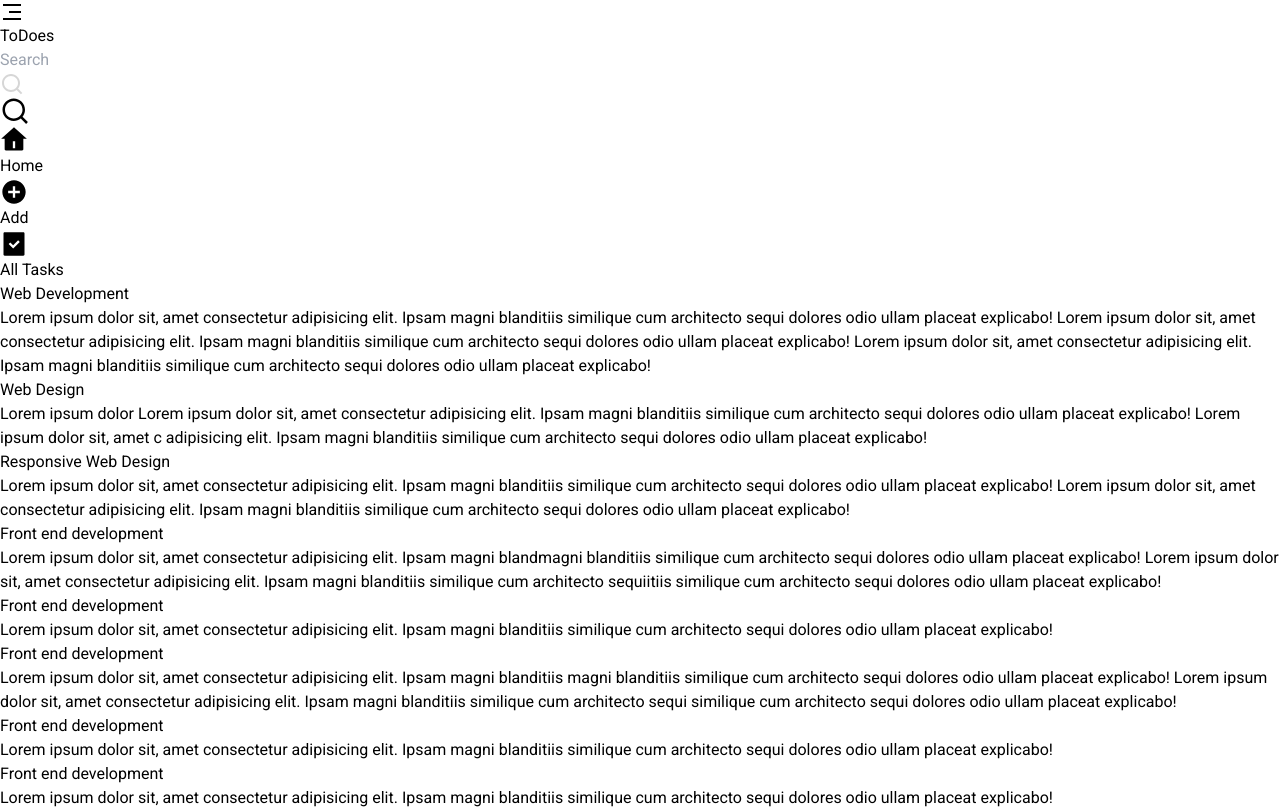
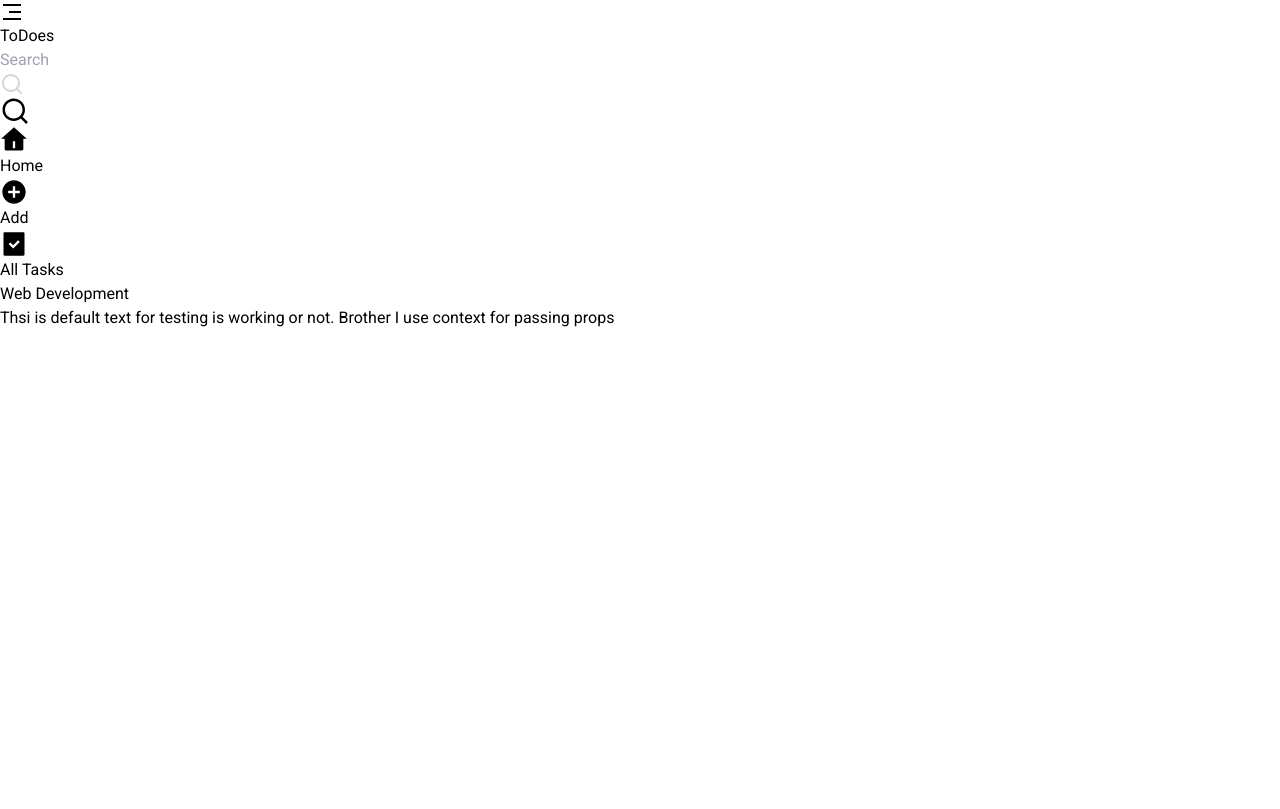
Before and after one commit to prashantkumarpro/ToDoWebApp, a React (Vite) app: page /allTask in a window 1280 px wide. Shown: the top 809 px of the page. Built offline with nearby package versions, Linux system fonts and the light colour scheme.

Commit message:
Add context

```diff
--- a/src/components/CreateTask.jsx
+++ b/src/components/CreateTask.jsx
@@ -1,21 +1,21 @@
-import React, { useState } from 'react';
-import Save from './Buttons/Save';
-import { useParams } from 'react-router-dom';
+import React, { useContext, useState } from 'react';
+// import Save from './Buttons/Save';
+import { toDoesContext } from './context/ToDoesContext';
+
+
+// import { useParams } from 'react-router-dom';
 
 
 export const CreateTask = () => {
 
   const [title, setTitle] = useState('');
   const [note, setNote] = useState('')
-  const [items, setItems] = useState([]);
+  const { tasks, addTask } = useContext(toDoesContext)
 
 
 
-  const myPrams = useParams()
-
-  const handleChange = (event) => {
-    setTitle(event.target.value);
-
+  const handleChange = (e) => {
+    setTitle(e.target.value);
   }
 
   const handleNote = (e) => {
@@ -23,17 +23,27 @@ export const CreateTask = () => {
 
   }
 
-  const handleSave = (obj) => {
-    setItems(prevItems => [...prevItems, obj]); // Append new item to the list
-    setTitle(''); // Clear the title
-    setNote('');  // Clear the note
-  };
+  // const handleSave = (title, note) => {
+  //   setTitle(''); // Clear the title
+  //   setNote('');  // Clear the note
+  //   addTask(title, note)
+  // };
 
   const handleKeyDown = (e) => {
     if (e.key === "Enter") {
     }
   }
 
+  const handleAddBtn = () => {
+    if (title.trim() == 0 || note.trim() == 0) {
+      alert('enter both title and note')
+      return
+    } else {
+      addTask(title, note)
+      setNote('')
+      setTitle('')
+    }
+  }
 
   return (
     <div className='px-6  py-4 w-full h-auto'>
@@ -54,16 +64,18 @@ export const CreateTask = () => {
           className='w-full bg-transparent h-auto outline-none overflow-auto -scroll-ml-56'
           placeholder='Take a notes'>
         </textarea>
-        <Save title={title} note={note} onSave={handleSave} />
-
+        {/* <Save title={title} note={note} onSave={handleSave} /> */}
+        <button
+          className='cursor-pointer py-2 px-4  bg-blue-500'
+          onClick={handleAddBtn} >Add</button>
 
       </div>
       <ul className='mt-4 w-full flex items-start justify-start gap-2 flex-wrap'>
-        {items.map((item, index) => (
+        {tasks.map((item, index) => (
           <li
             key={index}
             className='p-2 w-[220px] h-auto bg-slate-50 my-3 overflow-hidden text-gray-950'>
-            <h3 className='text-2xl font-semibold uppercase border-b-2'>{item.title}</h3>
+            <h3 className='text-sm font-semibold uppercase border-b-2'>{item.title}</h3>
             <p className='my-2'>{item.note} </p>
 
           </li>
--- a/src/components/Home.jsx
+++ b/src/components/Home.jsx
@@ -1,29 +1,32 @@
+import { useContext } from "react"
 import Edit from "./Buttons/Edit"
 import Remove from "./Buttons/Remove"
+import { toDoesContext } from "./context/ToDoesContext"
 
 
 export const Home = () => {
+
+    const { tasks } = useContext(toDoesContext)
+
     return (
         <div className='p-5'>
             <h1 className="text-2xl">Tasks</h1>
-            <div className='w-full max-w-[720px] h-[auto] bg-white shadow-lg p-4 mt-3 rounded-lg' >
-                <div className='w-full h-auto bg-slate-100 flex items-center justify-between p-2 my-3 rounded-md cursor-pointer shadow-inner'>
-                    <h3 className="text-xl">This is first task.</h3>
-                   <div className="flex items-center justify-center gap-5">
-                   <Edit />
-                   <Remove />
-                   </div>
-                </div>
-                <div className='w-full h-auto bg-slate-100 flex items-center justify-between p-2 my-3 rounded-md cursor-pointer shadow-inner'>
-                    <h3 className="text-xl">This is first task.</h3>
-                   <div className="flex items-center justify-center gap-5">
-                   <Edit />
-                   <Remove />
-                   </div>
-                </div>
+            <ul className='w-full max-w-[720px] h-[auto] bg-white shadow-lg p-4 mt-3 rounded-lg' >
+                {tasks.map(task => (
+                    <li
+                        key={task.id}
+                        className='w-full h-auto bg-slate-100 flex items-center justify-between p-2 my-3 rounded-md cursor-pointer shadow-inner'>
+                        <h3 className="text-sm">{task.title}</h3>
+                        <div className="flex items-center justify-center gap-5">
+                            <Edit />
+                            <Remove />
+                        </div>
+                    </li>
+                ))}
 
 
-            </div>
+
+            </ul>
 
         </div>
     )
--- a/src/components/Task.jsx
+++ b/src/components/Task.jsx
@@ -1,41 +1,18 @@
+import { useContext } from "react"
+import { toDoesContext } from "./context/ToDoesContext"
 
 
 export const Task = () => {
 
-    const data = [
-        { title: "Web Development", note: 'Lorem ipsum dolor sit, amet consectetur adipisicing elit. Ipsam magni blanditiis similique cum architecto sequi dolores odio ullam placeat explicabo! Lorem ipsum dolor sit, amet consectetur adipisicing elit. Ipsam magni blanditiis similique cum architecto sequi dolores odio ullam placeat explicabo! Lorem ipsum dolor sit, amet consectetur adipisicing elit. Ipsam magni blanditiis similique cum architecto sequi dolores odio ullam placeat explicabo!' },
-        { title: "Web Design", note: 'Lorem ipsum dolor Lorem ipsum dolor sit, amet consectetur adipisicing elit. Ipsam magni blanditiis similique cum architecto sequi dolores odio ullam placeat explicabo! Lorem ipsum dolor sit, amet c adipisicing elit. Ipsam magni blanditiis similique cum architecto sequi dolores odio ullam placeat explicabo!' },
-        { title: "Responsive Web Design", note: 'Lorem ipsum dolor sit, amet consectetur adipisicing elit. Ipsam magni blanditiis similique cum architecto sequi dolores odio ullam placeat explicabo! Lorem ipsum dolor sit, amet consectetur adipisicing elit. Ipsam magni blanditiis similique cum architecto sequi dolores odio ullam placeat explicabo!' },
-        { title: "Front end development", note: 'Lorem ipsum dolor sit, amet consectetur adipisicing elit. Ipsam magni blandmagni blanditiis similique cum architecto sequi dolores odio ullam placeat explicabo! Lorem ipsum dolor sit, amet consectetur adipisicing elit. Ipsam magni blanditiis similique cum architecto sequiitiis similique cum architecto sequi dolores odio ullam placeat explicabo!' },
-        { title: "Front end development", note: 'Lorem ipsum dolor sit, amet consectetur adipisicing elit. Ipsam magni blanditiis similique cum architecto sequi dolores odio ullam placeat explicabo!' },
-        { title: "Front end development", note: 'Lorem ipsum dolor sit, amet consectetur adipisicing elit. Ipsam magni blanditiis magni blanditiis similique cum architecto sequi dolores odio ullam placeat explicabo! Lorem ipsum dolor sit, amet consectetur adipisicing elit. Ipsam magni blanditiis similique cum architecto sequi similique cum architecto sequi dolores odio ullam placeat explicabo!' },
-        { title: "Front end development", note: 'Lorem ipsum dolor sit, amet consectetur adipisicing elit. Ipsam magni blanditiis similique cum architecto sequi dolores odio ullam placeat explicabo!' },
-        { title: "Front end development", note: 'Lorem ipsum dolor sit, amet consectetur adipisicing elit. Ipsam magni blanditiis similique cum architecto sequi dolores odio ullam placeat explicabo!' },
-        { title: "Front end development", note: 'Lorem ipsum dolor sit, amet consectetur adipisicing elit. Ipsam magni blanditiis similique cum architecto sequi dolores odio ullam placeat explicabo!' },
-        { title: "Front end development", note: 'Lorem ipsum dolor sit, amet consectetur adipisicing elit. Ipsam magni blanditiis magni blanditiis similique cum architecto sequi dolores odio ullam placeat explicabo! Lorem ipsum dolor sit, amet consectetur adipisicing elit. Ipsam magni blanditiis similique cum architecto sequi similique cum architecto sequi dolores odio ullam placeat explicabo!' },
-        { title: "Front end development", note: 'Lorem ipsum dolor sit, amet consectetur adipisicing elit. Ipsam magni blanditiis similique cum architecto sequi dolores odio ullam placeat explicabo!' },
-        { title: "Front end development", note: 'Lorem ipsum dolor sit, amet consectetur adipisicing elit. Ipsam magni blanditiis similique cum architecto sequi dolores odio ullam placeat explicabo!' },
-        { title: "Front end development", note: 'Lorem ipsum dolor sit, amet consectetur adipisicing elit. Ipsam magni blanditiis similique cum architecto sequi dolores odio ullam placeat explicabo!' },
-        { title: "Front end development", note: 'L magni blanditiis similique cum architecto sequi dolores odio ullam placeat explicabo! Lorem ipsum dolor sit, amet consectetur adipisicing elit. Ipsam magni blanditiis similique cum architecto sequi orem ipsum dolor sit, amet consectetur adipisicing elit. Ipsam magni blanditiis similique cum architecto sequi dolores odio ullam placeat explicabo!' },
-        { title: "Front end development", note: 'Lorem ipsum dolor sit, amet consectetur adipisicing elit. Ipsam magni blanditiis similiqmagni blanditiis similique cum architecto sequi dolores odio ullam placeat explicabo! Lorem ipsum dolor sit, amet consectetur adipisicing elit. Ipsam magni blanditiis similique cum architecto sequiue cum architecto sequi dolores odio ullam placeat explicabo!' },
-        { title: "Front end development", note: 'Lorem ipsum dolor sit, amet consectetur adipisicing elit. Ipsam magni blanditiis similique cum architecto sequi dolores odio ullam placeat explicabo!' },
-        { title: "Front end development", note: 'Lorem ipsum dolor sit, amet consectetur adipisicing elit. Ipsam magni blanditiis similique cum architecto sequi dolores odio ullam placeat explicabo!' },
-        { title: "Front end development", note: 'Lorem ipsum dolor sit, amet consectetur adipisicing magni blanditiis similique cum architecto sequi dolores odio ullam placeat explicabo! Lorem ipsum dolor sit, amet consectetur adipisicing elit. Ipsam magni blanditiis similique cum architecto sequielit. Ipsam magni blanditiis similique cum architecto sequi dolores odio ullam placeat explicabo!' },
-        { title: "Front end development", note: 'Lorem ipsum dolor sit, amet consectetur adipisicing elit. Ipsam magni blanditiis similique cum architecto sequi dolores odio ullam placeat explicabo!' },
-        { title: "Front end development", note: 'Lorem ipsum dolor sit, amet consectetur adipisicing elit. Ipsam magni blanditiis similique cum architecto sequi dolores odio ullam placeat explicabo!' },
-        { title: "Front end development", note: 'Lorem ipsum dolor sit, amet consectetur adipisicing elit. Ipsam magni blanditiis similique cum architecto sequi dolores odio ullam placeat explicabo! Lorem ipsum dolor sit, amet consectetur adipisicing elit. Ipsam magni blanditiis similique cum architecto sequimagni blanditiis similique cum architecto sequi dolores odio ullam placeat explicabo!' },
-        { title: "Front end development", note: 'Lorem ipsum dolor sit, amet consectetur adipisicing elit. Ipsam magni blanditiis similique cum architecto sequi dolores odio ullam placeat explicabo!' },
-        { title: "Front end development", note: 'Lorem ipsum dolor sit, amet consectetur adipisicing elit. Ipsam magni blanditiis similique cum architecto sequi dolores odio ullam placeat explicabo!' },
-        { title: "Front end development", note: 'Lorem ipsum dolor sit, amet consectetur adipisicing elit. Ipsam magni blanditiis similique cum architecto sequi dolores odio ullam placeat explicabo!' },
-        { title: "Front end development", note: 'Lorem ipsum dolor sit, amet consectetur adipisicing elit. Ipsam magni blanditiis similique cum architecto sequi dolores odio ullam placeat explicabo!' },
-        { title: "Front end development", note: 'Lorem ipsum dolor sit, amet consectetur adipisicing elit. Ipsam magni blanditiis similique cum architecto sequi dolores odio ullam placeat explicabo!' },
-    ]
+    const { tasks } = useContext(toDoesContext)
+    console.log(tasks)
+
     return (
         <div className='w-full h-full'>
             <ul className='all_tasks w-full px-5 h-auto  flex items-start justify-start gap-5 flex-wrap '>
-                {data.map((item, index) => (
+                {tasks.map((item) => (
                     <li
-                        key={index}
+                        key={item.id}
                         className='p-2 w-[220px] h-auto bg-[#FFFFFF] border-[1.2px] rounded-xl cursor-pointer mb-3  text-gray-950 shadow-white'>
                         <h5 className='text-sm font-bold uppercase border-b-[1px] py-1'>{item.title}</h5>
                         <p className='my-2 text-sm'>{item.note} </p>
--- a/src/components/context/ToDoesContext.js
+++ b/src/components/context/ToDoesContext.js
@@ -1,4 +1,5 @@
 
 import { createContext } from "react";
 
-export const dataContext = createContext(null);
+// Create a context
+export const toDoesContext = createContext();
--- /dev/null
+++ b/src/components/context/ToDoesProvider.jsx
@@ -0,0 +1,17 @@
+import { useState } from "react";
+import { toDoesContext } from "./ToDoesContext";
+
+// Create a provider component
+export const ToDoesProvider = ({ children }) => {
+    const [tasks, setTasks] = useState([{ id: `${Date.now()}`, title: "Web Development", note: "Thsi is default text for testing is working or not. Brother I use context for passing props" }])
+
+    const addTask = (title, note) => {
+        const newTask = { id: Date.now(), title: title, note: note }
+        setTasks([...tasks, newTask])
+    }
+    return (
+        <toDoesContext.Provider value={{ tasks, addTask }}>
+            {children}
+        </toDoesContext.Provider>
+    )
+}
```
Also changed, not shown: src/components/Buttons/Save.jsx (+7 -5 lines), src/main.jsx (+5 -3 lines), src/components/Buttons/Update.jsx (deleted).
